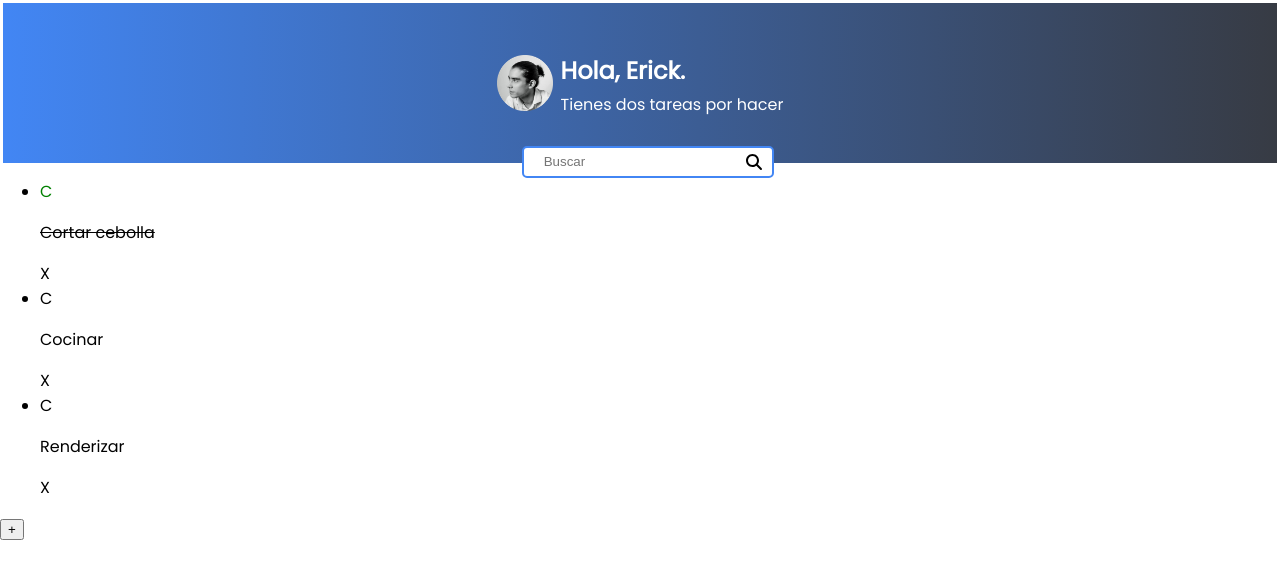
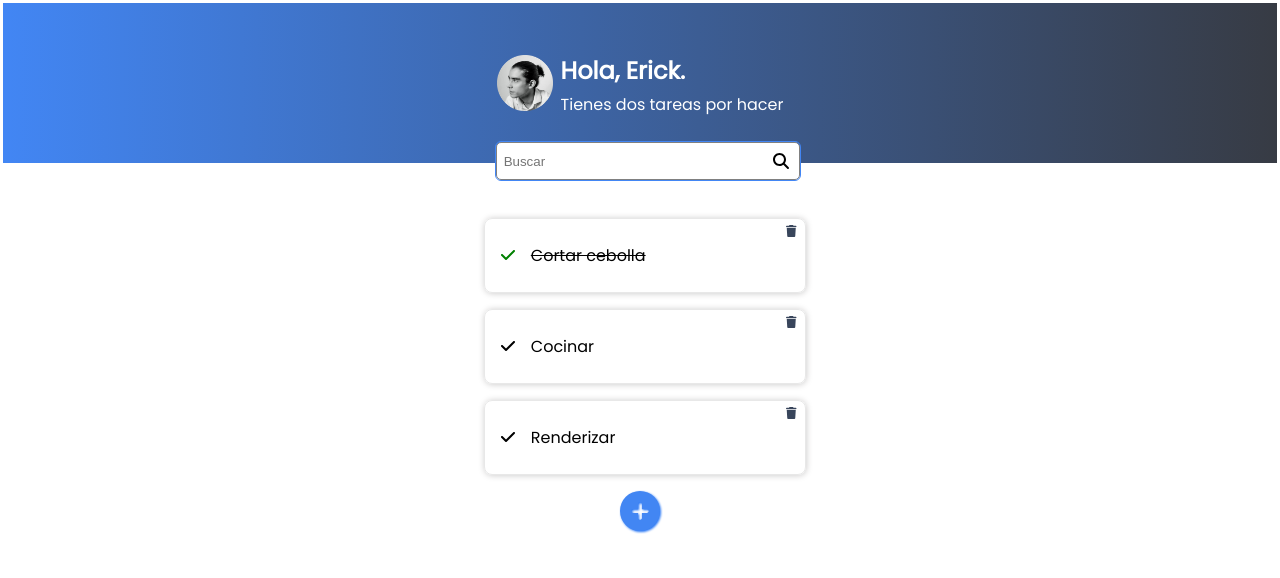
Before and after one commit to erickrh/todo, a React (Create React App) app: page / in a window 1280 px wide. Shown: the top 578 px of the page. Built offline with nearby package versions, Linux system fonts and the light colour scheme.

Commit message:
Se añade CSS a CreateTodoButton y se modifica CSS de TodoSearch y TodoItem

```diff
--- /dev/null
+++ b/src/CreateTodoButton.css
@@ -0,0 +1,26 @@
+.CreateTodoButtonContainer {
+    display: flex;
+    justify-content: center;
+}
+
+.CreateTodoButton {
+    color: #4286f3;
+    font-size: 2.5em;
+    text-align: center;
+    filter: drop-shadow(1.2px 1.2px 1.2px #2374f5);
+}
+
+.CreateTodoButton:hover {
+    animation: spin 1s linear infinite;
+    color: #3d63a3;
+}
+
+@keyframes spin {
+    0% {
+        transform: rotate(0deg);
+    }
+
+    100% {
+        transform: rotate(360deg);
+    }
+}
--- a/src/CreateTodoButton.js
+++ b/src/CreateTodoButton.js
@@ -1,8 +1,13 @@
 import React from 'react';
+import './CreateTodoButton.css';
+import {FontAwesomeIcon} from '@fortawesome/react-fontawesome';
+import {faCirclePlus} from '@fortawesome/free-solid-svg-icons';
 
 function CreateTodoButton() {
     return (
-        <button>+</button>
+        <div className='CreateTodoButtonContainer'>
+            <FontAwesomeIcon icon = {faCirclePlus} className='CreateTodoButton' />
+        </div>
     )
 }
 
--- a/src/TodoItem.css
+++ b/src/TodoItem.css
@@ -5,3 +5,39 @@
 .Icon-check--active {
     color: green;
 }
+
+.TodoItemContainer {
+    display: flex;
+    justify-content: center;
+    margin-left: -1.9em;
+}
+
+.TodoItem {
+    list-style: none;
+    border: #e8e8e8 solid 1px;
+    border-radius: 0.5em;
+    display: flex;
+    align-items: center;
+    width: 20em;
+    margin-top: 1em;
+    position: relative;
+    padding-top: 0.5em;
+    padding-bottom: 0.5em;
+    box-shadow: 0.5px 0.5px 6px #cccbcb;
+}
+
+.Icon-check {
+    margin-left: 1em;
+    margin-right: 1em;
+}
+
+.Icon-delete {
+    position: absolute;
+    right: 0.7em;
+    top: 0.5em;
+    color: #38455b;
+}
+
+.Icon-delete:hover {
+    color: red;
+}
--- a/src/TodoItem.js
+++ b/src/TodoItem.js
@@ -1,15 +1,19 @@
 import React from 'react';
 import './TodoItem.css';
+import {FontAwesomeIcon} from '@fortawesome/react-fontawesome';
+import {faCheck, faTrash} from '@fortawesome/free-solid-svg-icons';
 
 function TodoItem(props) {
     return (
-        <li className='TodoItem'>
-            <span className={`Icon Icon-check ${props.completed && 'Icon-check--active'}`}>C</span> {/* Si props.completed es true, entonces se agrega la clase Icon-check--active */ }
-            <p className={`TodoItem-p ${props.completed && 'TodoItem-p--complete'}`}> {/* Si props.completed es true, entonces se agrega la clase TodoItem-p--complete */ }
-                {props.text}
-            </p>
-            <span className='Icon Icon-delete'>X</span>
-        </li>
+        <div className="TodoItemContainer">
+            <li className='TodoItem'>
+                <FontAwesomeIcon icon = {faCheck} className={`Icon Icon-check ${props.completed && 'Icon-check--active'}`} /> {/* Si props.completed es true, entonces se agrega la clase Icon-check--active */ }
+                <p className={`TodoItem-p ${props.completed && 'TodoItem-p--complete'}`}> {/* Si props.completed es true, entonces se agrega la clase TodoItem-p--complete */ }
+                    {props.text}
+                </p>
+                <FontAwesomeIcon icon = {faTrash} className='Icon Icon-delete' size="xs" />
+            </li>
+        </div>
     )
 }
 
--- /dev/null
+++ b/src/TodoList.css
@@ -0,0 +1,3 @@
+.TodoListContainer {
+    margin-top: 2.4em;
+}
--- a/src/TodoList.js
+++ b/src/TodoList.js
@@ -1,9 +1,10 @@
 import React from 'react';
+import './TodoList.css';
 
 function TodoList(props) {
     return (
         <section>
-            <ul>
+            <ul className='TodoListContainer'>
                 {props.children}
             </ul>
         </section>
--- a/src/TodoSearch.css
+++ b/src/TodoSearch.css
@@ -2,7 +2,7 @@
     position: absolute;
     left: 0;
     right: 0;
-    top: 9.1em;
+    top: 8.9em;
     display: flex;
     justify-content: center;
     align-items: center;
@@ -10,18 +10,19 @@
 
 .iconSearch {
     position: relative;
-    left: 15em;
+    left: 18.3em;
     z-index: 30;
 }
 
 .TodoSearch {
-    height: 2em;
-    width: 17em;
+    height: 2.5em;
+    width: 22em;
     outline: none;
-    padding-left: 1.5em;
+    padding-left: 0.5em;
+    border: 1px solid gray;
+    border-radius: 5px;
 }
 
 .TodoSearch:focus {
-    border: #4286f4 solid 2px;
-    border-radius: 5px;
+    outline: #4286f4 solid 1px;
 }
--- a/src/index.css
+++ b/src/index.css
@@ -10,3 +10,8 @@ code {
   font-family: source-code-pro, Menlo, Monaco, Consolas, 'Courier New',
     monospace;
 }
+
+li {
+  margin: 0;
+  padding: 0;
+}
```
